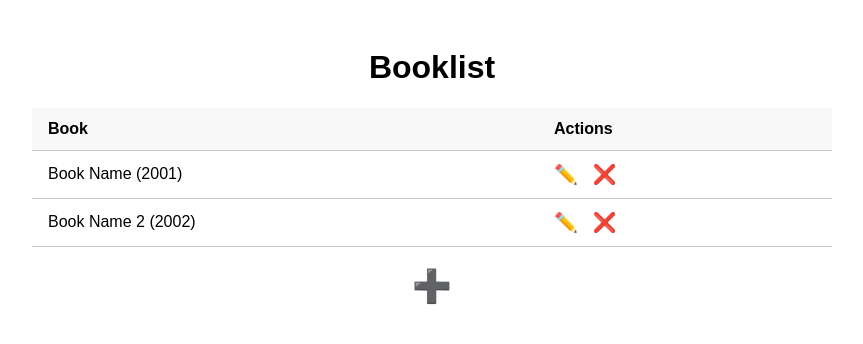
After one commit to matija-logeecom/BookStore, a PHP site: page /booklist.php?author_id=1 in a window 1280 px wide. The commit adds this page. Shown: the top 344 px of the page, without its empty margins (208-1071 px from the left). Run offline with PHP 8.4, Linux system fonts and the light colour scheme.

Commit message:
implement author book list, update index page appearance

```diff
--- /dev/null
+++ b/booklist.php
@@ -0,0 +1,95 @@
+<?php
+$books = [
+    1 => [ // Author ID 1
+        ['id' => 1, 'title' => 'Book Name (2001)'],
+        ['id' => 2, 'title' => 'Book Name 2 (2002)'],
+    ],
+    2 => [ // Author ID 2
+        ['id' => 3, 'title' => 'Book Name 3 (1997)'],
+    ],
+    3 => [ // Author ID 3
+        ['id' => 4, 'title' => 'Book Name 4 (2005)'],
+    ],
+];
+
+$authorId = isset($_GET['author_id']) ? (int)$_GET['author_id'] : 0;
+$authorBooks = $books[$authorId] ?? [];
+
+?>
+
+<!doctype html>
+<html lang="en">
+<head>
+    <meta charset="UTF-8">
+    <title>Booklist</title>
+    <style>
+        body {
+            font-family: Arial, sans-serif;
+            padding: 20px;
+        }
+
+        h1 {
+            text-align: center;
+        }
+
+        table {
+            border-collapse: collapse;
+            width: 100%;
+            max-width: 800px;
+            margin: auto;
+        }
+
+        th, td {
+            padding: 12px 16px;
+            text-align: left;
+            border-bottom: 1px solid #ccc;
+        }
+
+        th {
+            background-color: #f8f8f8;
+        }
+
+        .actions {
+            white-space: nowrap;
+        }
+
+        .actions a {
+            margin-right: 10px;
+            text-decoration: none;
+            font-size: 1.2em;
+        }
+
+        .create-button {
+            font-size: 2em;
+            display: block;
+            margin: 20px auto;
+            text-align: center;
+            text-decoration: none;
+        }
+    </style>
+</head>
+<body>
+    <h1>Booklist</h1>
+    <table>
+        <thead>
+        <tr>
+            <th>Book</th>
+            <th>Actions</th>
+        </tr>
+        </thead>
+        <tbody>
+            <?php foreach ($authorBooks as $authorBook): ?>
+                <tr>
+                    <td><?= htmlspecialchars($authorBook['title']) ?></td>
+                    <td class="actions">
+                        <a href="edit_book.php?book_id=<?= $authorBook['id'] ?>">✏️</a>
+                        <a href="delete_book.php?book_id=<?= $authorBook['id'] ?>">❌</a>
+                    </td>
+                </tr>
+            <?php endforeach; ?>
+        </tbody>
+    </table>
+
+    <a href="create_book.php?author_id=<?= $authorId ?>" class="create-button">➕</a>
+</body>
+</html>
```
Also changed, not shown: index.php (+4 -4 lines).
